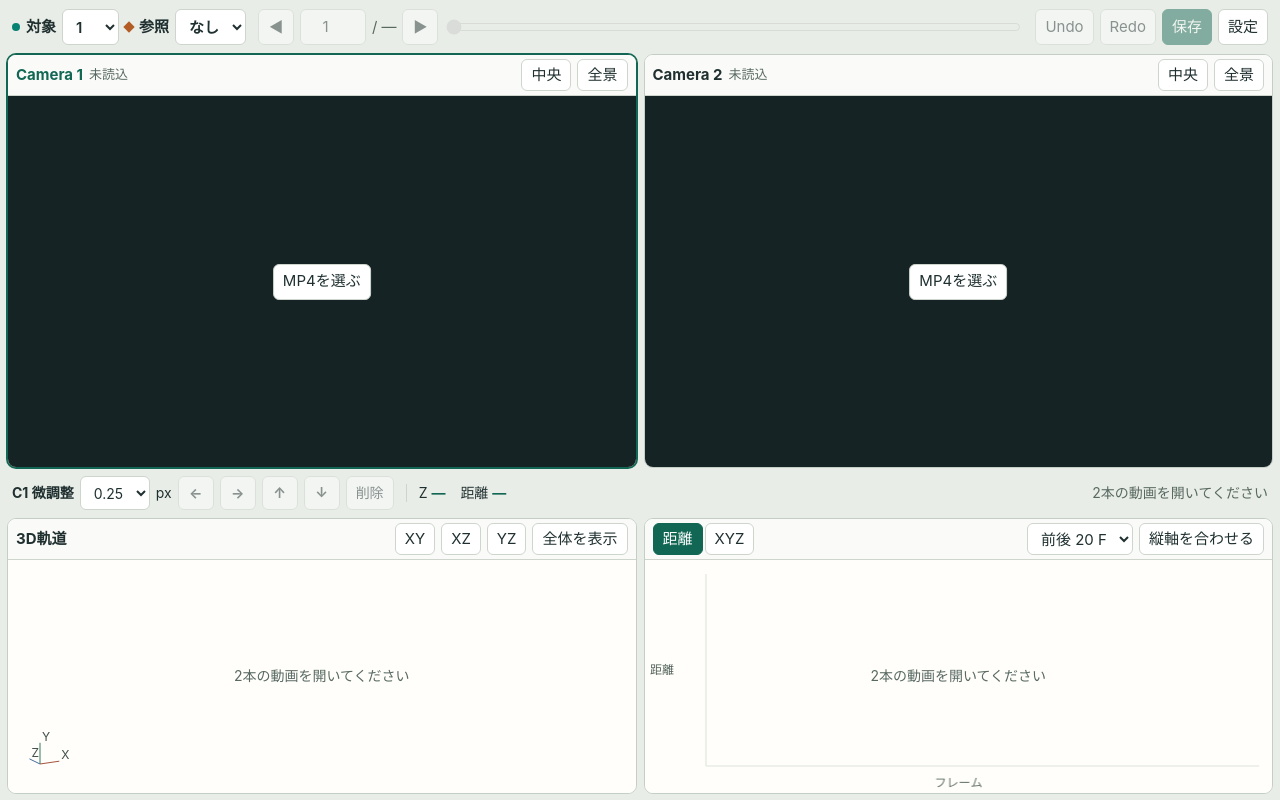
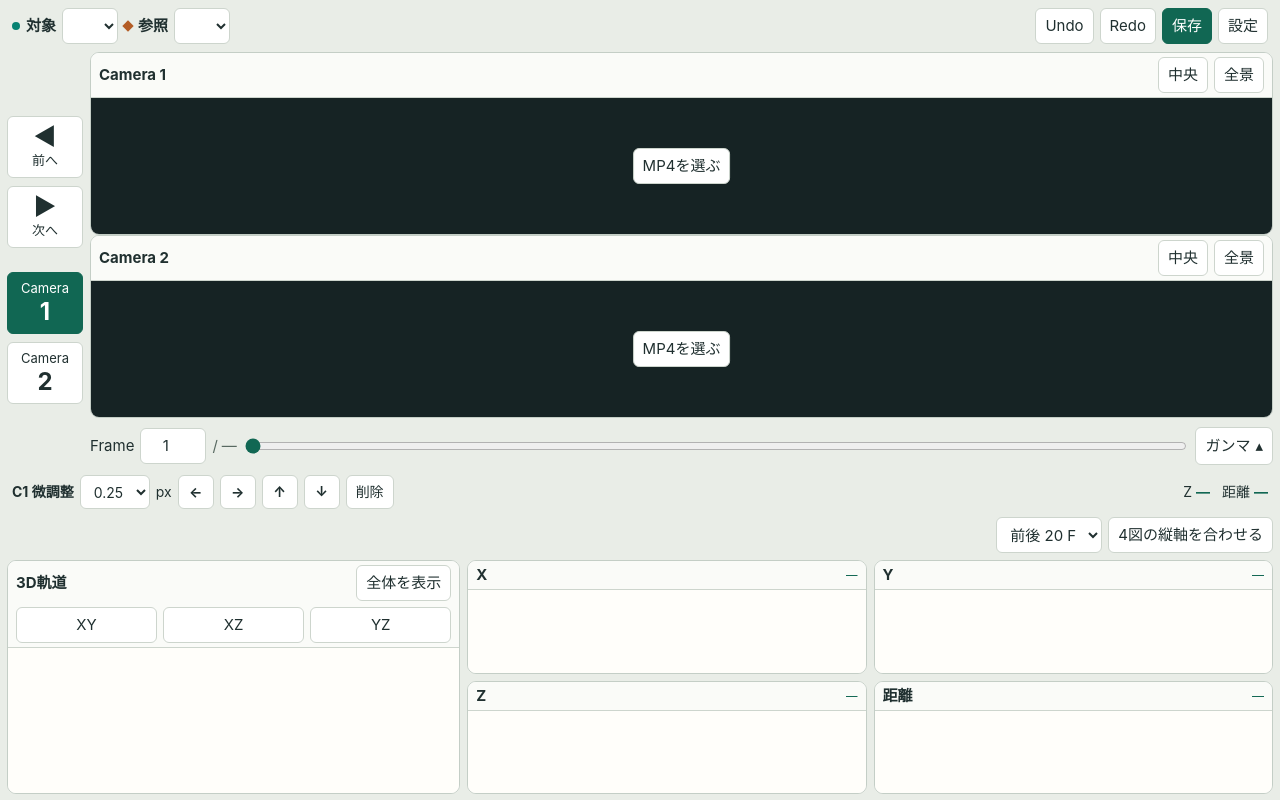
Before and after one commit to ToshiNakata/2eyesiPadClick, a plain HTML site: page index.html in a window 1280 px wide. Drawn offline with Linux system fonts and the light colour scheme.

Commit message:
Add files via upload

```diff
--- a/index.html
+++ b/index.html
@@ -2,22 +2,42 @@
 <html lang="ja"><head>
   <meta charset="utf-8"><meta name="viewport" content="width=device-width, initial-scale=1, viewport-fit=cover">
   <title>clickiPad · 2視点打点</title>
-  <link rel="stylesheet" href="styles.css">
+  <link rel="stylesheet" href="styles.css?v=20261118-portrait">
   <script defer src="stereo.js"></script><script defer src="media.js?v=20261118-frames"></script>
-  <script defer src="plots.js"></script><script defer src="app.js?v=20261118-frames"></script>
+  <script defer src="plots.js?v=20261118-portrait"></script><script defer src="app.js?v=20261118-portrait"></script>
 </head><body>
 <div id="videoPool" aria-hidden="true"></div>
 <main id="workspace">
   <header class="toolbar">
     <div class="group selectors"><label><i class="circle"></i>対象 <select id="target" aria-label="対象ID"></select></label>
     <label><i class="diamond"></i>参照 <select id="reference" aria-label="参照ID"></select></label></div>
-    <div class="group transport"><button id="prev" aria-label="前のフレーム">◀</button>
-      <input id="frameNo" type="number" min="1" value="1" aria-label="現在フレーム"><span id="total">/ —</span>
-      <button id="next" aria-label="次のフレーム">▶</button><input id="slider" type="range" min="1" max="1" value="1" aria-label="共通フレーム"></div>
     <div class="group actions"><button id="undo" title="Undo (Ctrl/⌘ Z)">Undo</button><button id="redo" title="Redo (Ctrl/⌘ Shift Z)">Redo</button>
       <button id="save" class="primary">保存</button><button id="settings">設定</button></div>
   </header>
-  <div class="cameras pair" id="cameras"></div>
+  <section class="stage" aria-label="動画とフレーム操作">
+    <nav class="side-controls" aria-label="フレーム送りとカメラ切替">
+      <div class="rail-group" role="group" aria-label="フレーム送り">
+        <button id="prev" aria-label="前のフレーム"><span aria-hidden="true">◀</span><small>前へ</small></button>
+        <button id="next" aria-label="次のフレーム"><span aria-hidden="true">▶</span><small>次へ</small></button>
+      </div>
+      <div class="rail-group" role="group" aria-label="カメラ切替">
+        <button id="camera0" aria-label="Camera 1を表示" aria-pressed="true"><small>Camera</small><span>1</span></button>
+        <button id="camera1" aria-label="Camera 2を表示" aria-pressed="false"><small>Camera</small><span>2</span></button>
+      </div>
+    </nav>
+    <div class="cameras" id="cameras"></div>
+    <div class="transport">
+      <label for="frameNo">Frame</label><input id="frameNo" type="number" min="1" value="1" aria-label="現在フレーム"><span id="total">/ —</span>
+      <input id="slider" type="range" min="1" max="1" value="1" aria-label="共通フレーム">
+      <details id="gammaControl">
+        <summary>ガンマ</summary>
+        <div class="gamma-panel">
+          <label for="gamma">ガンマ（両カメラ） <output id="gammaValue">1.00</output></label>
+          <div class="group"><input type="range" id="gamma" min="0.1" max="2" step="0.05" value="1" aria-label="ガンマ補正"><button id="gammaReset">1.00に戻す</button></div>
+        </div>
+      </details>
+    </div>
+  </section>
   <div class="editbar">
     <div class="group"><b id="activeLabel">C1 微調整</b>
       <select id="nudgeStep" aria-label="微調整量"><option>0.25</option><option>0.5</option><option>1</option></select><span>px</span>
@@ -25,16 +45,22 @@
       <button data-dx="0" data-dy="-1" aria-label="上へ微調整">↑</button><button data-dx="0" data-dy="1" aria-label="下へ微調整">↓</button>
       <button id="deletePoint">削除</button></div>
     <div class="group metrics"><span>Z <output id="z">—</output></span><span>距離 <output id="dist">—</output></span></div>
-    <span id="status" role="status"></span><button id="retry" hidden>再試行</button>
   </div>
-  <div class="plots pair">
-    <section class="panel"><div class="panelhead"><h2>3D軌道</h2><div class="group"><button data-plane="XY">XY</button><button data-plane="XZ">XZ</button><button data-plane="YZ">YZ</button><button id="fit3d">全体を表示</button></div></div>
+  <div class="plots">
+    <div class="analysis-toolbar">
+      <span id="status" role="status"></span><button id="retry" hidden>再試行</button>
+      <div class="group"><select id="scope" aria-label="表示フレーム範囲"><option value="local">前後 20 F</option><option value="all">全区間</option></select><button id="fitAxes">4図の縦軸を合わせる</button></div>
+    </div>
+    <section class="panel space-panel"><div class="panelhead"><h2>3D軌道</h2><button id="fit3d">全体を表示</button>
+      <div class="group planes"><button data-plane="XY">XY</button><button data-plane="XZ">XZ</button><button data-plane="YZ">YZ</button></div></div>
       <div class="viewport paper"><canvas id="space" aria-label="3D軌道、ドラッグで回転"></canvas><div id="spaceHint" class="plot-hint"></div></div>
     </section>
-    <section class="panel"><div class="panelhead"><div class="tabs" role="group" aria-label="グラフ切替"><button id="distanceTab" aria-pressed="true">距離</button><button id="xyzTab" aria-pressed="false">XYZ</button></div>
-      <div class="group"><select id="scope" aria-label="表示フレーム範囲"><option value="local">前後 20 F</option><option value="all">全区間</option></select><button id="fitAxes">縦軸を合わせる</button></div></div>
-      <div class="viewport paper"><canvas id="series" aria-label="フレーム別の値、タップで移動"></canvas><div id="seriesHint" class="plot-hint"></div></div>
-    </section>
+    <div id="seriesGrid" class="series-grid">
+      <section class="panel series-panel"><div class="panelhead"><h2>X</h2><output id="valueX">—</output></div><div class="viewport paper"><canvas id="seriesX" aria-label="X時系列、タップで移動"></canvas><div id="hintX" class="plot-hint"></div></div></section>
+      <section class="panel series-panel"><div class="panelhead"><h2>Y</h2><output id="valueY">—</output></div><div class="viewport paper"><canvas id="seriesY" aria-label="Y時系列、タップで移動"></canvas><div id="hintY" class="plot-hint"></div></div></section>
+      <section class="panel series-panel"><div class="panelhead"><h2>Z</h2><output id="valueZ">—</output></div><div class="viewport paper"><canvas id="seriesZ" aria-label="Z時系列、タップで移動"></canvas><div id="hintZ" class="plot-hint"></div></div></section>
+      <section class="panel series-panel"><div class="panelhead"><h2>距離</h2><output id="valueDistance">—</output></div><div class="viewport paper"><canvas id="seriesDistance" aria-label="参照点との距離、タップで移動"></canvas><div id="hintDistance" class="plot-hint"></div></div></section>
+    </div>
   </div>
 </main>
 <template id="cameraTemplate"><section class="panel camera">
@@ -55,8 +81,8 @@
     <label>ID数 <input type="number" id="idCount" min="1" value="10"></label><label>選択中のID名 <input id="pointName" type="text" placeholder="未設定"></label>
     <label>新規打点後 <select id="advance"><option value="none">自動送りなし</option><option value="frame">フレーム送り</option><option value="id">ID送り</option></select></label>
     <label>フレーム移動幅 <input type="number" min="1" id="frameStep" value="1"></label>
-    <label>2D軌跡の長さ <input type="number" min="0" id="trail" value="5"></label><label>ガンマ <input type="number" id="gamma" min="0.1" max="2" step="0.05" value="1"></label>
-    <label>局所範囲 ± F <input type="number" min="1" id="radius" value="20"></label><label>画像の高さ配分 <input type="range" id="split" min="35" max="75" value="60"></label>
+    <label>2D軌跡の長さ <input type="number" min="0" id="trail" value="5"></label>
+    <label>局所範囲 ± F <input type="number" min="1" id="radius" value="20"></label><label>動画欄の高さ配分 <input type="range" id="split" min="35" max="75" value="60"></label>
     <label><input type="checkbox" id="otherNames"> 3Dに他の点の名前を表示</label><button id="missing">次の未入力へ</button>
     </div><small>Pencil・マウスで選択IDを打点。指で画像をパン・ピンチ。3Dはドラッグで回転、2本指またはShift＋ドラッグで移動。ホイール・ピンチで拡大縮小。</small></section>
 </dialog>
--- a/plots.js
+++ b/plots.js
@@ -107,9 +107,15 @@ const CanvasTools = (() => {
 })();
 
 function createPlots(s, api) {
-  const space = document.getElementById("space"), series = document.getElementById("series");
+  const space = document.getElementById("space");
+  const series = ["X", "Y", "Z", "Distance"].map(label => ({
+    canvas: document.getElementById("series" + label),
+    hint: document.getElementById("hint" + label),
+    value: document.getElementById("value" + label),
+    domain: null
+  }));
   const targetColor = "#10786a", refColor = "#b46027", grid = "#dce2db";
-  let hits = [], chartDomain = null;
+  let hits = [];
   const defaultView = () =>
       ({yaw: -0.5, pitch: 0.27, zoom: 1, panX: 0, panY: 0, center: [0, 0, 0], span: 1, fitted: false});
   function range() {
@@ -239,16 +245,13 @@ function createPlots(s, api) {
     return Number(value.toPrecision(4)).toString();
   }
   function drawSeries() {
-    const {ctx, w, h} = CanvasTools.surface(series);
-    const [lo, hi] = range(), left = 61, right = Math.max(left + 1, w - 13), top = 12,
-               bottom = Math.max(top + 1, h - 23);
+    const [lo, hi] = range();
+    const colors = ["#347b62", "#a15e2e", "#3d6899", targetColor];
+    series.forEach((chart, ch) => {
+      const {ctx, w, h} = CanvasTools.surface(chart.canvas);
+      const left = 51, right = Math.max(left + 1, w - 10), y0 = 10, y1 = Math.max(11, h - 23);
       const x = i => hi === lo ? (left + right) / 2 : left + (right - left) * (i - lo) / (hi - lo);
-    chartDomain = hi >= lo ? {lo, hi, left, right} : null;
-    const channels = s.tab === "distance" ? [3] : [0, 1, 2], cell = (bottom - top) / channels.length;
-    const labels = ["X", "Y", "Z", "距離"], colors = ["#347b62", "#a15e2e", "#3d6899", targetColor];
-    let any = false;
-    channels.forEach((ch, row) => {
-      const y0 = top + row * cell + 2, y1 = top + (row + 1) * cell - 4;
+      chart.domain = hi >= lo ? {lo, hi, left, right} : null;
       if (!s.axes[ch] && api.enabled())
         s.axes[ch] = bounds(ch, lo, hi);
       const extent = s.axes[ch] || [0, 1], [min, max] = extent;
@@ -261,7 +264,6 @@ function createPlots(s, api) {
       ctx.lineTo(right, y1);
       ctx.stroke();
       ctx.fillStyle = "#52625a";
-      ctx.fillText(labels[ch], 5, (y0 + y1) / 2 + 4);
       if (s.axes[ch]) {
         ctx.textAlign = "right";
         ctx.fillText(number(max), left - 4, y0 + 9);
@@ -283,7 +285,7 @@ function createPlots(s, api) {
       ctx.fillStyle = colors[ch];
       ctx.lineWidth = 1.5;
       ctx.beginPath();
-      let fresh = true;
+      let fresh = true, any = false;
       for (let i = lo; api.enabled() && i <= hi; i++) {
         const v = sample(ch, i);
         if (v == null) {
@@ -303,23 +305,20 @@ function createPlots(s, api) {
       if (v != null)
         CanvasTools.marker(ctx, x(s.frame), y(v), 4, colors[ch]);
       ctx.restore();
-    });
       ctx.fillStyle = "#65736a";
       if (hi >= lo) {
         ctx.fillText(String(lo + 1), left, h - 6);
         ctx.textAlign = "right";
         ctx.fillText(String(hi + 1), right, h - 6);
-      ctx.textAlign = "left";
       }
       ctx.textAlign = "center";
-    ctx.fillText("フレーム", w / 2, h - 6);
+      ctx.fillText("Frame", (left + right) / 2, h - 6);
       ctx.textAlign = "left";
-    document.getElementById("seriesHint").textContent = any ?
-        "" :
-        (!api.enabled() ?
-             api.reason() :
-             (s.tab === "distance" && s.refs[s.id] == null ? "参照IDを選択" :
-                                                             "表示範囲に有効な観測がありません"));
+      chart.value.textContent = v == null ? "—" : number(v) + " " + (s.unit || "単位未設定");
+      chart.value.title = chart.value.textContent;
+      chart.hint.textContent = any ? "" : !api.enabled() ? "3D未計算" :
+          ch === 3 && s.refs[s.id] == null ? "参照IDを選択" : "表示範囲に打点なし";
+    });
   }
   CanvasTools.navigation(
       space, e => e.button === 0,
@@ -357,18 +356,24 @@ function createPlots(s, api) {
     api.draw();
     api.changed();
   }, {passive: false});
-  CanvasTools.navigation(series, e => e.button === 0, () => {}, p => {
-    if (!chartDomain)
+  series.forEach(chart => {
+    CanvasTools.navigation(chart.canvas, e => e.button === 0, () => {}, p => {
+      if (!chart.domain)
         return;
-    const {lo, hi, left, right} = chartDomain;
+      const {lo, hi, left, right} = chart.domain;
       api.go(Math.round(lo + Math.min(1, Math.max(0, (p[0] - left) / (right - left))) * (hi - lo)));
+    });
   });
   function showProgress(message) {
     hits = [];
-    chartDomain = null;
     CanvasTools.surface(space);
-    CanvasTools.surface(series);
-    for (const id of ["spaceHint", "seriesHint"]) document.getElementById(id).textContent = message;
+    document.getElementById("spaceHint").textContent = message;
+    series.forEach(chart => {
+      chart.domain = null;
+      CanvasTools.surface(chart.canvas);
+      chart.hint.textContent = message;
+      chart.value.textContent = "—";
+    });
   }
   return {defaultView, drawSpace, drawSeries, fitSpace, range, showProgress};
 }
--- a/styles.css
+++ b/styles.css
@@ -27,7 +27,7 @@ button,select,input {
   accent-color: var(--accent);
 }
 
-button,select,input:not([type=file]):not([type=range]):not([type=checkbox]),.filebutton {
+button,select,input:not([type=file]):not([type=range]):not([type=checkbox]),.filebutton,summary {
   background: #fff;
   border: 1px solid var(--line);
   border-radius: 6px;
@@ -35,7 +35,7 @@ button,select,input:not([type=file]):not([type=range]):not([type=checkbox]),.fil
   padding: 4px 9px;
 }
 
-button,.filebutton,select {
+button,.filebutton,select,summary {
   cursor: pointer;
 }
 
@@ -63,7 +63,7 @@ button.primary:hover:not(:disabled),button[aria-pressed=true]:hover {
   outline-offset: 1px;
 }
 
-.group,.toolbar,.editbar,.panelhead,.row,.dialoghead,.tabs,.selectors label {
+.group,.toolbar,.editbar,.panelhead,.row,.dialoghead,.selectors label,.transport,.analysis-toolbar {
   display: flex;
   align-items: center;
   gap: 6px;
@@ -93,10 +93,81 @@ button.primary:hover:not(:disabled),button[aria-pressed=true]:hover {
   background: #e9ede7;
 }
 
-.pair {
+.stage {
+  display: grid;
+  grid-template-columns: 76px minmax(0,1fr);
+  grid-template-rows: minmax(0,1fr) auto;
+  gap: 7px;
+  min-height: 0;
+}
+
+.side-controls {
+  grid-row: 1 / -1;
+  display: flex;
+  flex-direction: column;
+  justify-content: center;
+  gap: 24px;
+}
+
+.rail-group {
+  display: grid;
+  gap: 8px;
+}
+
+.rail-group button {
+  display: flex;
+  flex-direction: column;
+  align-items: center;
+  justify-content: center;
+  min-height: 62px;
+  gap: 2px;
+}
+
+.rail-group span {
+  font-size: 24px;
+  font-weight: 650;
+  line-height: 1.1;
+}
+
+.rail-group small {
+  font-size: 13px;
+}
+
+.cameras {
+  display: grid;
+  min-width: 0;
+  min-height: 0;
+}
+
+.transport {
+  grid-column: 2;
+  min-width: 0;
+}
+
+.plots {
+  display: grid;
+  grid-template-columns: minmax(200px,0.9fr) minmax(0,1.6fr);
+  grid-template-rows: auto minmax(0,1fr);
+  gap: 7px;
+  min-height: 0;
+}
+
+.analysis-toolbar {
+  grid-column: 1 / -1;
+  min-width: 0;
+}
+
+.analysis-toolbar .group {
+  margin-left: auto;
+  flex-shrink: 0;
+}
+
+.series-grid {
   display: grid;
   grid-template-columns: repeat(2,minmax(0,1fr));
+  grid-template-rows: repeat(2,minmax(0,1fr));
   gap: 7px;
+  min-width: 0;
   min-height: 0;
 }
 
@@ -142,7 +213,35 @@ h3 {
 }
 
 .panelhead button,.panelhead select {
-  min-height: 32px;
+  min-height: 36px;
+}
+
+.space-panel .panelhead {
+  display: grid;
+  grid-template-columns: 1fr auto;
+}
+
+.space-panel .planes {
+  grid-column: 1 / -1;
+  width: 100%;
+}
+
+.planes button {
+  flex: 1;
+}
+
+.series-panel .panelhead {
+  min-height: 29px;
+}
+
+.series-panel output {
+  margin-left: auto;
+  color: var(--accent);
+  font-size: 12px;
+  white-space: nowrap;
+  overflow: hidden;
+  text-overflow: ellipsis;
+  font-variant-numeric: tabular-nums;
 }
 
 .filename {
@@ -235,11 +334,7 @@ h3 {
   transform: rotate(45deg);
 }
 
-.transport {
-  flex: 1;
-}
-
-.transport button,.editbar button[data-dx] {
+.editbar button[data-dx] {
   min-width: 36px;
   font-weight: 650;
 }
@@ -253,7 +348,7 @@ h3 {
   width: 65px;
   min-width: 40px;
   flex: 1;
-  height: 34px;
+  height: 38px;
 }
 
 #total {
@@ -263,9 +358,8 @@ h3 {
 }
 
 .metrics {
-  padding-left: 12px;
-  border-left: 1px solid var(--line);
-  gap: 15px;
+  margin-left: auto;
+  gap: 12px;
 }
 
 .metrics span {
@@ -280,6 +374,7 @@ h3 {
 
 .editbar {
   font-size: 14px;
+  flex-wrap: wrap;
 }
 
 .editbar button,.editbar select {
@@ -291,9 +386,7 @@ h3 {
 }
 
 #status {
-  margin-left: auto;
   color: var(--muted);
-  text-align: right;
   overflow: hidden;
   text-overflow: ellipsis;
   white-space: nowrap;
@@ -307,13 +400,77 @@ h3 {
   pointer-events: none;
   color: var(--muted);
   text-align: center;
-  padding: 0 36px;
+  padding: 8px 14px;
   text-shadow: 0 1px 3px #fff;
   font-size: 14px;
 }
 
-.tabs {
-  gap: 2px;
+.series-panel .plot-hint {
+  padding-left: 54px;
+  font-size: 12px;
+}
+
+#gammaControl {
+  position: relative;
+  flex: none;
+}
+
+#gammaControl summary {
+  min-height: 38px;
+  display: flex;
+  align-items: center;
+  gap: 5px;
+  list-style: none;
+}
+
+#gammaControl summary::-webkit-details-marker {
+  display: none;
+}
+
+#gammaControl summary::after {
+  content: "▴";
+}
+
+#gammaControl[open] summary {
+  border-color: var(--accent);
+  color: var(--accent);
+}
+
+#gammaControl[open] summary::after {
+  content: "▾";
+}
+
+.gamma-panel {
+  position: absolute;
+  bottom: calc(100% + 8px);
+  right: 0;
+  z-index: 3;
+  width: 300px;
+  padding: 12px;
+  background: #fffefa;
+  border: 1px solid var(--line);
+  border-radius: 9px;
+  box-shadow: 0 4px 20px #12241f35;
+}
+
+.gamma-panel label {
+  display: flex;
+  justify-content: space-between;
+  margin-bottom: 8px;
+}
+
+#gamma {
+  width: 100%;
+  min-width: 0;
+  height: 38px;
+}
+
+#gammaReset {
+  white-space: nowrap;
+}
+
+#gammaValue {
+  font-variant-numeric: tabular-nums;
 }
 
 #videoPool {
@@ -331,7 +488,7 @@ h3 {
   height: 2px;
 }
 
-button, select, .filebutton {
+button, select, .filebutton, summary {
   touch-action: manipulation;
 }
 
@@ -473,11 +630,11 @@ legend {
   }
 }
 
-@media(orientation:portrait) and (max-width:850px),(max-width:640px) {
+@media(max-width:640px) {
   #workspace {
     height: auto;
     min-height: 100dvh;
-    grid-template-rows: auto auto auto auto;
+    grid-template-rows: auto 48vh auto minmax(420px,1fr);
   }
   .toolbar,.editbar {
     flex-wrap: wrap;
@@ -485,25 +642,40 @@ legend {
   .actions {
     margin-left: 0;
   }
-  .pair {
+  .stage {
+    grid-template-columns: 58px minmax(0,1fr);
+  }
+  .rail-group button {
+    min-height: 50px;
+  }
+  .side-controls {
+    gap: 12px;
+  }
+  .plots {
+    grid-template-columns: minmax(120px,0.7fr) minmax(0,1.6fr);
+  }
+  .space-panel .panelhead {
     grid-template-columns: 1fr;
   }
-  .viewport {
-    min-height: 220px;
+  .space-panel .planes {
+    flex-wrap: wrap;
   }
-  .image {
-    min-height: 260px;
+  .analysis-toolbar {
+    flex-wrap: wrap;
   }
   .transport {
-    min-width: 220px;
+    gap: 4px;
+  }
+  .transport label {
+    display: none;
   }
   .fields {
     grid-template-columns: 1fr;
   }
-  .metrics {
-    margin-left: auto;
-  }
   .plot-hint {
     font-size: 13px;
   }
+  .gamma-panel {
+    width: min(300px,75vw);
+  }
 }
```
Lines whose indentation alone changed are shown as unchanged.
